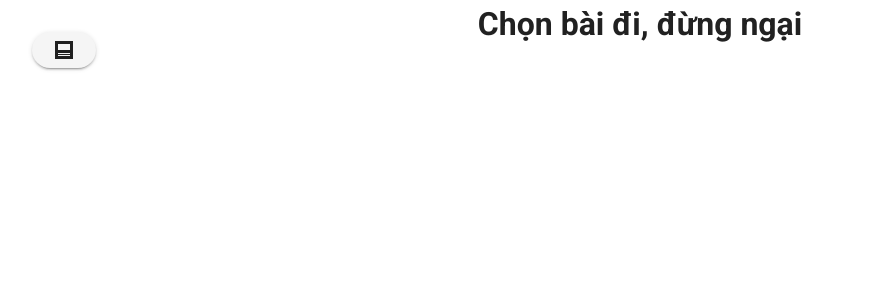
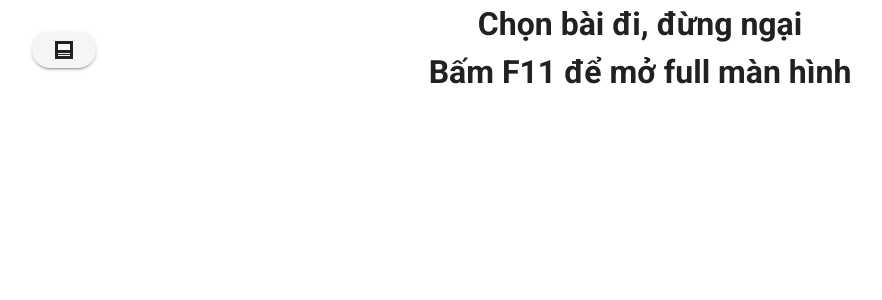
Before and after one commit to dustinle48/karaoke-budget, a Nuxt app: page /karaoke in a window 1280 px wide. Shown: the top 300 px of the page, without its empty margins (0-882 px from the left). Built offline with nearby package versions, Linux system fonts and the light colour scheme; what vue-youtube-embed would draw is missing.

Commit message:
Add some CSS

```diff
--- a/pages/karaoke.vue
+++ b/pages/karaoke.vue
@@ -63,8 +63,9 @@
         </div>
         </v-menu>
 
-        <div class="text-center">
-            <h1 v-if="songList.length == 0">Chọn bài đi, đừng ngại</h1>
+        <div class="text-center" v-if="songList.length == 0">
+            <h1>Chọn bài đi, đừng ngại</h1>
+            <h1>Bấm F11 để mở full màn hình</h1>
         </div>
 
         <client-only>
@@ -78,7 +79,6 @@
 <script>
 import Vue from 'vue'
 import VueYouTubeEmbed from 'vue-youtube-embed'
-import { getIdFromURL } from 'vue-youtube-embed'
 Vue.use(VueYouTubeEmbed)
 export default {
     head: {
```
